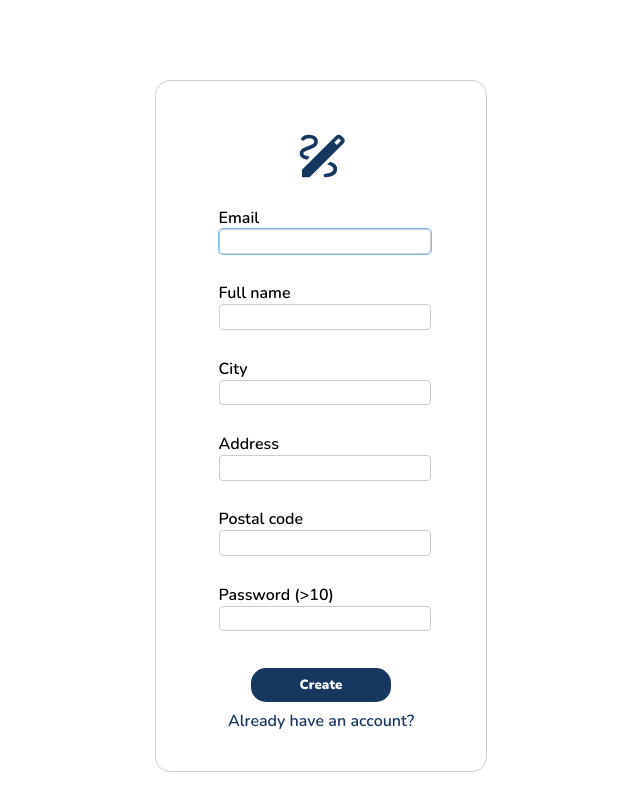
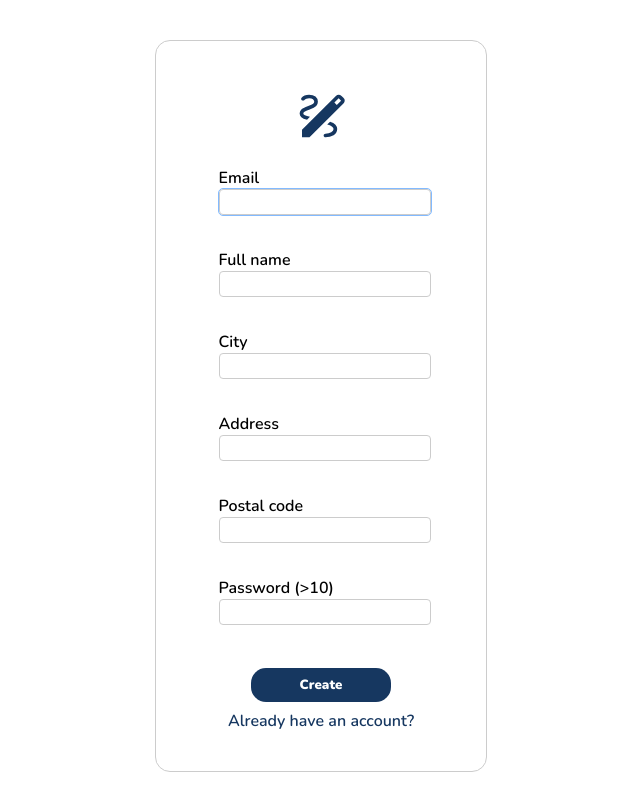
Before and after one commit to OAMK-VPN/CustomerApp_frontend, a React (Vite) app: page /signup in a window 1280 px wide. Shown: the whole page, without its empty margins (319-959 px from the left). Built offline with nearby package versions, Linux system fonts and the light colour scheme.

Commit message:
minor changes

```diff
--- a/src/Pages/CreateAccount/SignUp.module.css
+++ b/src/Pages/CreateAccount/SignUp.module.css
@@ -10,13 +10,13 @@
   display: flex;
   justify-content: center;
   align-items: center;
-  margin-top: 10vh;
+  margin-top: 5vh;
 }
 
 
 .form {
     background-color:#ffffff;
-    height: 80vh;
+    height: 85vh;
     width: 35vh;
     display: flex;
     flex-direction: column;
--- a/src/Pages/ParcelsAllViews/ParcelsView.module.css
+++ b/src/Pages/ParcelsAllViews/ParcelsView.module.css
@@ -51,6 +51,7 @@
   width: 100%;
   border-collapse: collapse;
   border: 2.5px solid #b5b5b5;
+  margin-bottom: 5vh;
   box-shadow: 1px 1px 10px 2.5px rgba(0, 0, 0, 0.2);
   font-family: 'Nunito', sans-serif;
   font-weight: 400;
--- a/src/Pages/RestorePassword/RestorePassword.module.css
+++ b/src/Pages/RestorePassword/RestorePassword.module.css
@@ -10,13 +10,13 @@
   display: flex;
   justify-content: center;
   align-items: center;
-  margin-top: 10vh;
+  margin-top: 5vh;
 }
 
 
 .form {
     background-color:#ffffff;
-    height: 60vh;
+    height: 64vh;
     width: 35vh;
     display: flex;
     flex-direction: column;
--- a/src/Pages/login/Login.module.css
+++ b/src/Pages/login/Login.module.css
@@ -10,7 +10,7 @@
   display: flex;
   justify-content: center;
   align-items: center;
-  margin-top: 10vh;
+  margin-top: 5vh;
 }
 
 
```
